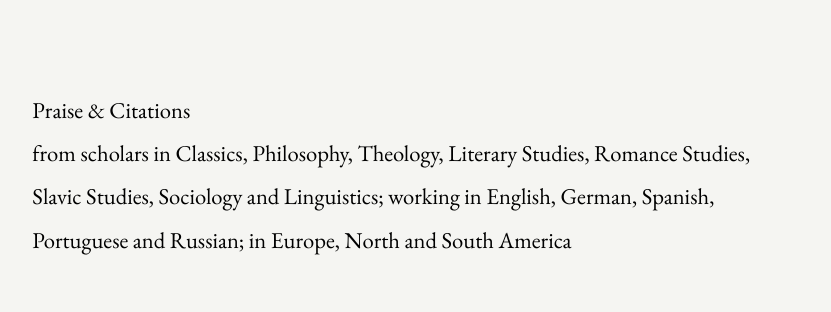
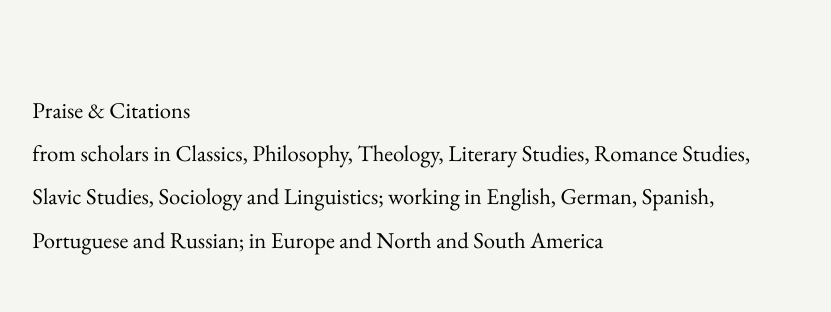
Before and after one commit to devnamekrea/lucasmurrey, a Next.js app: page / in a window 1280 px wide. Shown: the part 1340-1652 px from the top of the page, without its empty margins (79-910 px from the left). Built offline with nearby package versions, Linux system fonts and the light colour scheme.

Commit message:
Describe your change

```diff
--- a/app/page.tsx
+++ b/app/page.tsx
@@ -489,7 +489,7 @@ export default function Home() {
             <h2 className="font-normal">Praise &amp; Citations</h2>
             <p>
               from scholars in Classics, Philosophy, Theology, Literary Studies, Romance Studies, Slavic Studies,
-              Sociology and Linguistics; working in English, German, Spanish, Portuguese and Russian; in Europe, North
+              Sociology and Linguistics; working in English, German, Spanish, Portuguese and Russian; in Europe and North
               and South America
             </p>
 
```
